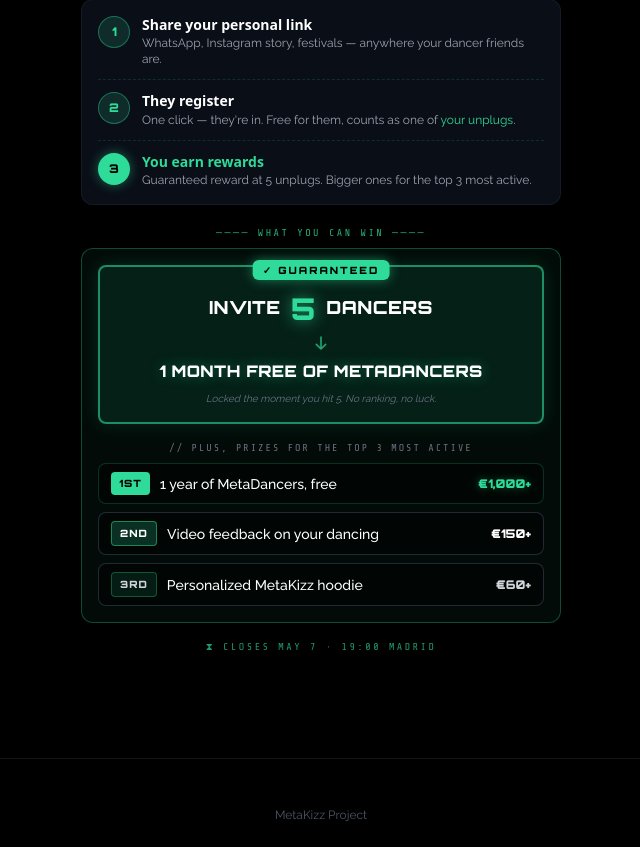
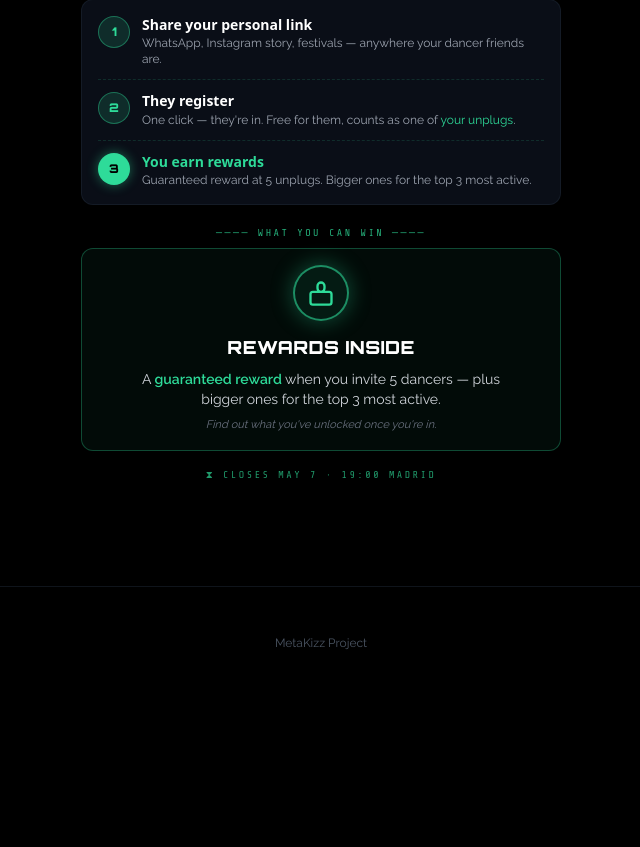
Before and after one commit to MetakizzProject/metakizz-unplug, a Python web app: template app/templates/community.html in a window 1280 px wide. Shown: the part 797-1644 px from the top of the page, without its empty margins (319-959 px from the left). After the commit the page ends 1446 px from the top, so only its background shows below. Run offline with Jinja, Linux system fonts and the light colour scheme; the template is opened without the code that fills it, so the values that code supplies are empty; some libraries are stand-ins or nearby versions; some web fonts are replaced.

Commit message:
/community: hide specific prizes — tease rewards without spoilers
Non-community visitors landing on /community were seeing the exact
prize list (1 month MetaDancers, 1 year free, video feedback, hoodie)
and getting confused about whether they qualified. Replace the prize
detail block with a locked-vault teaser that keeps the key intent
("guaranteed at 5, bigger for top 3") but reveals nothing specific.

The actual prize list still ships in the welcome email after signup
and on the dashboard for confirmed Circle members.

Co-Authored-By: Claude Opus 4.7 (1M context) <noreply@anthropic.com>

```diff
--- a/app/templates/community.html
+++ b/app/templates/community.html
@@ -123,52 +123,28 @@
         </div>
     </div>
 
-    <!-- ─── REWARDS ─── -->
+    <!-- ─── REWARDS (teaser only — actual prizes revealed inside) ─── -->
     <p class="font-mono-term text-[10px] tracking-[0.25em] uppercase text-brand-400/80 mb-2 text-center">
         ────  What you can win  ────
     </p>
-    <div class="bg-brand-400/5 border border-brand-400/30 rounded-xl p-4 mb-3">
+    <div class="bg-brand-400/5 border border-brand-400/30 rounded-xl p-4 mb-3 text-center">
 
-        <!-- Guaranteed prize card -->
-        <div class="relative bg-brand-400/10 border-2 border-brand-400/60 rounded-lg p-4 mb-4 text-center" style="box-shadow: 0 0 20px rgba(46,219,153,0.15);">
-            <div class="absolute -top-2.5 left-1/2 -translate-x-1/2">
-                <span class="bg-brand-400 text-black font-orbitron font-black text-[10px] tracking-[0.2em] uppercase px-2.5 py-1 rounded-md whitespace-nowrap" style="box-shadow: 0 0 12px rgba(46,219,153,0.5);">
-                    ✓ GUARANTEED
-                </span>
+        <!-- Locked vault — peek without spoilers -->
+        <div class="flex justify-center mb-3">
+            <div class="relative">
+                <div class="w-14 h-14 rounded-full border-2 border-brand-400/60 flex items-center justify-center" style="box-shadow: 0 0 22px rgba(46,219,153,0.35); background: rgba(46,219,153,0.08);">
+                    <svg xmlns="http://www.w3.org/2000/svg" class="w-7 h-7 text-brand-400" fill="none" viewBox="0 0 24 24" stroke="currentColor" stroke-width="2"><path stroke-linecap="round" stroke-linejoin="round" d="M12 11c1.657 0 3-1.343 3-3V6a3 3 0 10-6 0v2c0 1.657 1.343 3 3 3zM5 11h14a2 2 0 012 2v7a2 2 0 01-2 2H5a2 2 0 01-2-2v-7a2 2 0 012-2z"/></svg>
+                </div>
             </div>
-            <p class="font-orbitron font-black text-white text-base sm:text-lg uppercase tracking-wide leading-tight mt-2">
-                Invite <span class="text-brand-400 text-3xl align-middle mx-1" style="text-shadow: 0 0 16px rgba(46,219,153,0.7);">5</span> Dancers
-            </p>
-            <div class="my-2 flex justify-center">
-                <svg xmlns="http://www.w3.org/2000/svg" class="w-4 h-4 text-brand-400/70" fill="none" viewBox="0 0 24 24" stroke="currentColor" stroke-width="2.5"><path stroke-linecap="round" stroke-linejoin="round" d="M19 14l-7 7m0 0l-7-7m7 7V3"/></svg>
-            </div>
-            <p class="font-orbitron font-black text-white text-sm sm:text-base uppercase tracking-wide leading-snug" style="text-shadow:0 0 14px rgba(46,219,153,0.4);">
-                1 month free of MetaDancers
-            </p>
-            <p class="text-gray-500 text-[10px] mt-2 italic">Locked the moment you hit 5. No ranking, no luck.</p>
         </div>
 
-        <!-- Top 3 -->
-        <p class="font-mono-term text-[10px] tracking-[0.2em] uppercase text-gray-500 mb-2 text-center">
-            // Plus, prizes for the top 3 most active
+        <p class="font-orbitron font-black text-white text-base sm:text-lg uppercase tracking-wide leading-tight">
+            Rewards inside
         </p>
-        <ul class="space-y-2">
-            <li class="flex items-center gap-2.5 px-3 py-2 rounded-lg bg-black/40 border border-brand-400/20">
-                <span class="bg-brand-400 text-black font-orbitron font-black text-[10px] tracking-[0.1em] px-2 py-1 rounded flex-shrink-0">1ST</span>
-                <span class="flex-1 text-xs sm:text-sm text-white font-medium">1 year of MetaDancers, free</span>
-                <span class="font-orbitron font-black text-brand-400 text-xs flex-shrink-0" style="text-shadow:0 0 10px rgba(46,219,153,0.4);">€1,000+</span>
-            </li>
-            <li class="flex items-center gap-2.5 px-3 py-2 rounded-lg bg-black/40 border border-gray-700/60">
-                <span class="bg-brand-400/20 border border-brand-400/50 text-white font-orbitron font-black text-[10px] tracking-[0.1em] px-2 py-1 rounded flex-shrink-0">2ND</span>
-                <span class="flex-1 text-xs sm:text-sm text-white font-medium">Video feedback on your dancing</span>
-                <span class="font-orbitron font-black text-white text-xs flex-shrink-0">€150+</span>
-            </li>
-            <li class="flex items-center gap-2.5 px-3 py-2 rounded-lg bg-black/40 border border-gray-700/60">
-                <span class="bg-brand-400/10 border border-brand-400/30 text-gray-300 font-orbitron font-black text-[10px] tracking-[0.1em] px-2 py-1 rounded flex-shrink-0">3RD</span>
-                <span class="flex-1 text-xs sm:text-sm text-white font-medium">Personalized MetaKizz hoodie</span>
-                <span class="font-orbitron font-black text-gray-300 text-xs flex-shrink-0">€60+</span>
-            </li>
-        </ul>
+        <p class="text-gray-300 text-xs sm:text-sm mt-2 leading-relaxed max-w-sm mx-auto">
+            A <span class="text-brand-400 font-semibold">guaranteed reward</span> when you invite 5 dancers — plus bigger ones for the top&nbsp;3 most active.
+        </p>
+        <p class="text-gray-500 text-[11px] mt-2 italic">Find out what you've unlocked once you're in.</p>
     </div>
 
     <!-- Close-date footer -->
```
